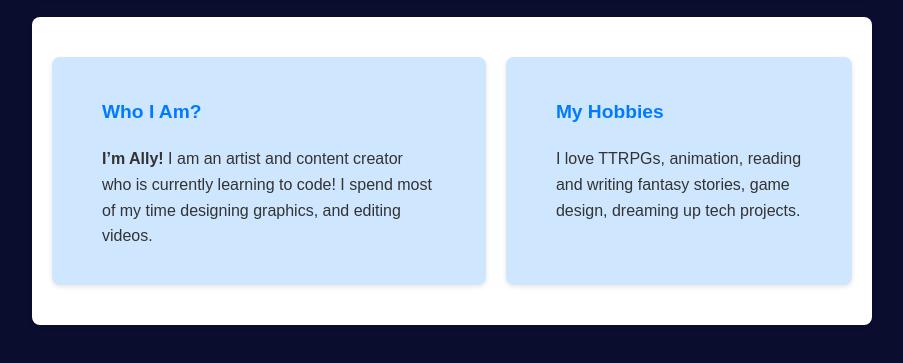
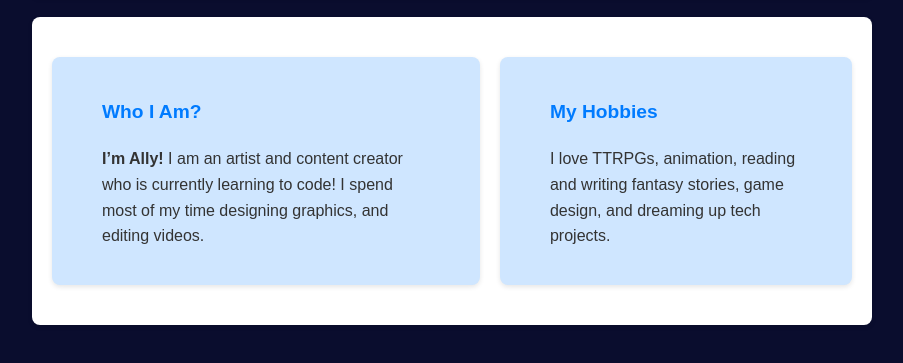
Before and after one commit to alicenmariah/alicenmariah.github.io, a plain HTML site: page index.html in a window 1280 px wide. Shown: the part 327-690 px from the top of the page, without its empty margins (188-1091 px from the left). Drawn offline with Linux system fonts and the light colour scheme.

Commit message:
Fix typo in hobbies section paragraph

```diff
--- a/index.html
+++ b/index.html
@@ -22,7 +22,7 @@
             <section class="section-sub-container">
                 <h3>My Hobbies</h3>
                 <p>I love TTRPGs, animation, reading and writing fantasy stories, game design,
-                dreaming up tech projects.</p>
+                and dreaming up tech projects.</p>
             </section>
     </main>
 </body>
```
